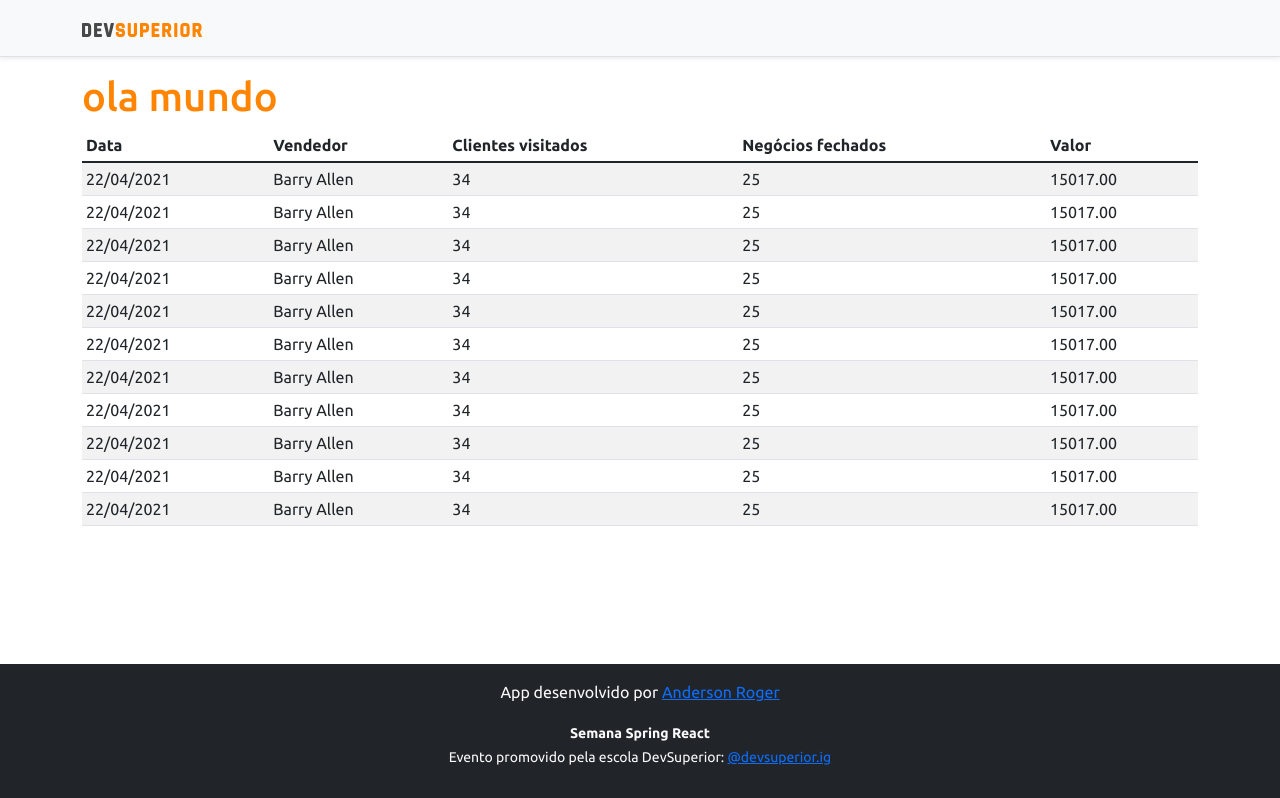
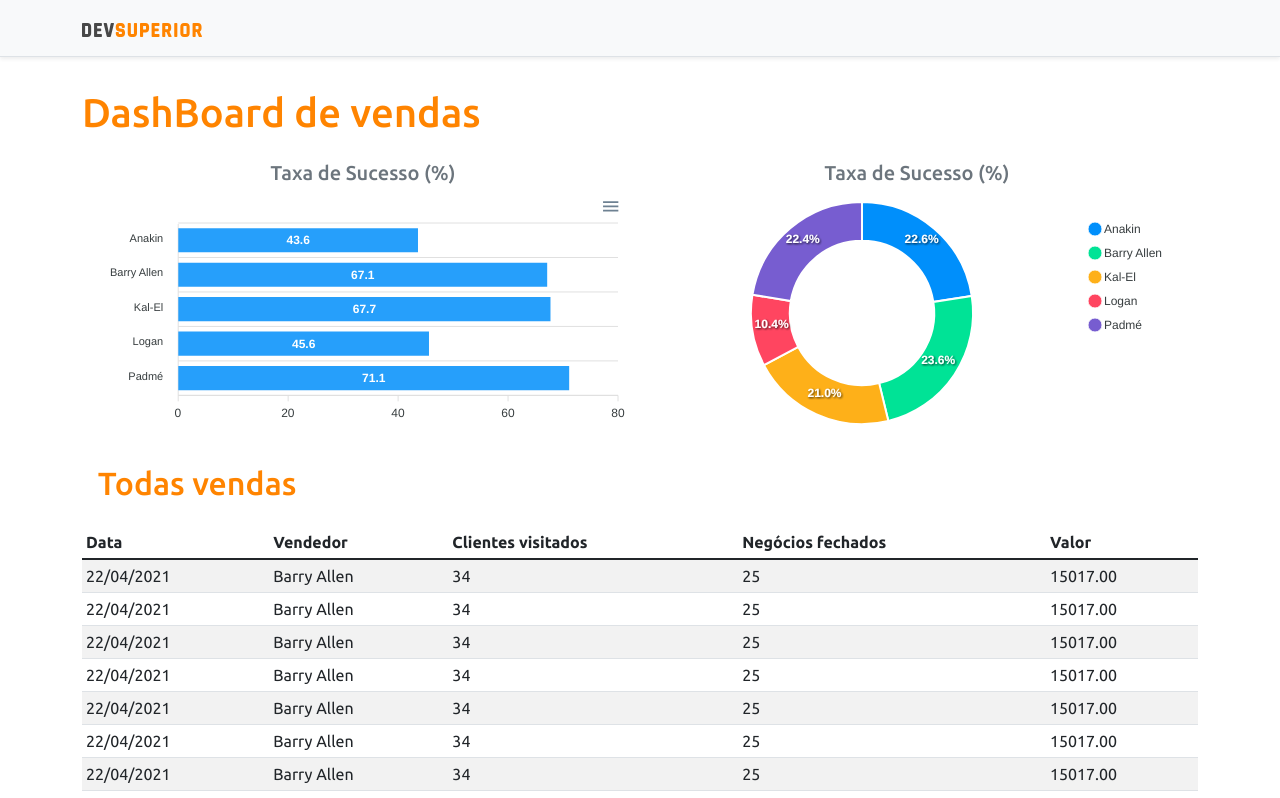
Before and after one commit to Roger007dev/projeto-sds5, a React (Create React App) app in the folder frontend/: page / in a window 1280 px wide. Shown: the top 798 px of the page. Built offline with nearby package versions, Linux system fonts and the light colour scheme.

Commit message:
Static Charts

```diff
--- a/frontend/package.json
+++ b/frontend/package.json
@@ -11,8 +11,10 @@
     "@types/node": "^12.0.0",
     "@types/react": "^17.0.0",
     "@types/react-dom": "^17.0.0",
+    "apexcharts": "^3.29.0",
     "bootstrap": "^5.1.3",
     "react": "^17.0.2",
+    "react-apexcharts": "^1.3.9",
     "react-dom": "^17.0.2",
     "react-scripts": "4.0.3",
     "typescript": "^4.1.2",
--- a/frontend/src/App.tsx
+++ b/frontend/src/App.tsx
@@ -1,4 +1,6 @@
+import BarChart from "components/BarChart";
 import DataTable from "components/DateaTable";
+import DonutChart from "components/DonutChart";
 import Footer from "components/Footer";
 import NavBar from "components/Navbar";
 
@@ -9,10 +11,23 @@
     <>
       <NavBar />
       <div className="container">
-        <h1 className="text-primary">ola mundo</h1>
-        <DataTable/>
+        <h1 className="text-primary py-3">DashBoard de vendas</h1>
+        <div className='row px-3'>
+            <div className='col-sm-6'>
+                <h5 className="text-center text-secondary">Taxa de Sucesso (%)</h5>
+                <BarChart/>
+            </div>
+            <div className='col-sm-6'>
+                <h5 className="text-center text-secondary">Taxa de Sucesso (%)</h5>
+                <DonutChart/>
+            </div>
+            <div className='py-3'>
+                <h2 className="text-primary">Todas vendas</h2>
+            </div>
+        </div>
+        <DataTable />
       </div>
-      <Footer/>
+      <Footer />
     </>
   );
 
--- /dev/null
+++ b/frontend/src/components/BarChart/index.tsx
@@ -0,0 +1,36 @@
+import Chart from "react-apexcharts";
+
+const BarChart = () => {
+    const options = {
+        plotOptions: {
+            bar: {
+                horizontal: true,
+            }
+        },
+    };
+
+    const mockData = {
+        labels: {
+            categories: ['Anakin', 'Barry Allen', 'Kal-El', 'Logan', 'Padmé']
+        },
+        series: [
+            {
+                name: "% Sucesso",
+                data: [43.6, 67.1, 67.7, 45.6, 71.1]
+            }
+        ]
+    };
+
+
+    return (
+       <Chart
+       options = {{...options, xaxis:mockData.labels}}
+       series ={mockData.series}
+       type = 'bar'
+       height = "240"
+       />
+
+    );
+}
+
+export default BarChart;
--- /dev/null
+++ b/frontend/src/components/DonutChart/index.tsx
@@ -0,0 +1,29 @@
+
+
+import Chart from "react-apexcharts";
+
+const DonutChart = () => {
+    const mockData = {
+        series: [477138, 499928, 444867, 220426, 473088],
+        labels: ['Anakin', 'Barry Allen', 'Kal-El', 'Logan', 'Padmé']
+    }
+
+    const options = {
+        legend: {
+            show: true
+        }
+    }
+
+
+    return (
+        <Chart
+            options={{ ...options, labels: mockData.labels }}
+            series={mockData.series}
+            type='donut'
+            height="240"
+        />
+
+    );
+}
+
+export default DonutChart;
--- /dev/null
+++ b/package.json
@@ -0,0 +1,6 @@
+{
+  "dependencies": {
+    "apexcharts": "^3.29.0",
+    "react-apexcharts": "^1.3.9"
+  }
+}
```
Also changed, not shown: 2 other files (tests, documents, lock files or other folders).
